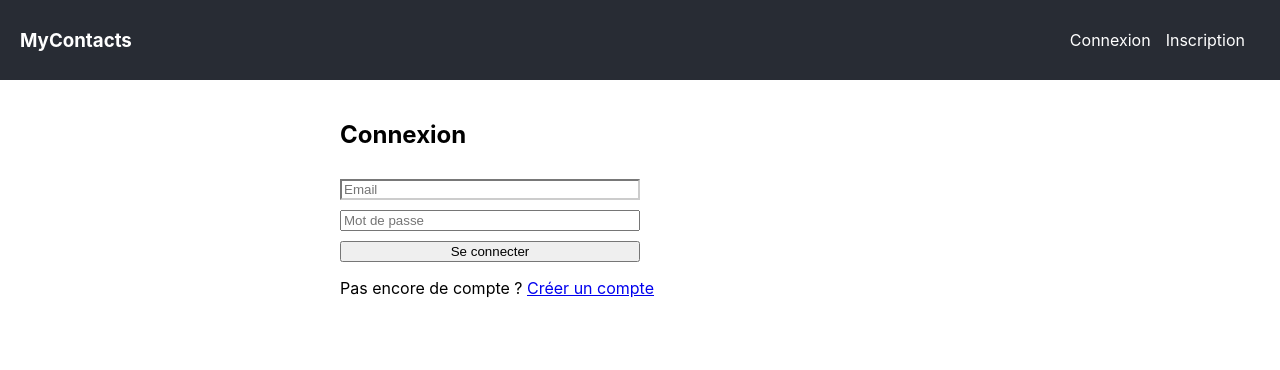
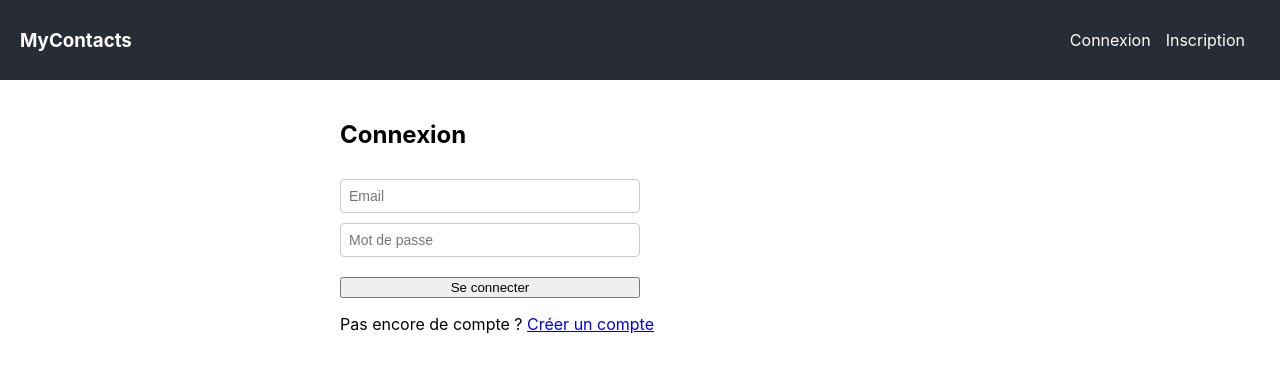
Before and after one commit to ShanthakumarThanus/MyContacts, a React (Create React App) app in the folder client/: page / in a window 1280 px wide. Shown: the top 370 px of the page. Built offline with nearby package versions, Linux system fonts and the light colour scheme.

Commit message:
ajustement visuel page login

```diff
--- a/client/src/pages/Login.jsx
+++ b/client/src/pages/Login.jsx
@@ -5,7 +5,7 @@ export default function Login() {
   const [password, setPassword] = useState("");
   const [message, setMessage] = useState("");
   const [isSuccess, setIsSuccess] = useState(false);
-  const [emailError, setEmailError] = useState(""); // nouvelle vérif dynamique
+  const [emailError, setEmailError] = useState("");
 
   // Vérifie en direct si l’email est valide
   const validateEmail = (value) => {
@@ -21,7 +21,6 @@ export default function Login() {
     e.preventDefault();
     setMessage("");
 
-    // Validation côté client
     if (emailError || !email) {
       setIsSuccess(false);
       setMessage("Veuillez entrer une adresse email valide.");
@@ -54,7 +53,7 @@ export default function Login() {
         setIsSuccess(false);
         setMessage(data.message || "Erreur lors de la connexion.");
       }
-    } catch (err) {
+    } catch {
       setIsSuccess(false);
       setMessage("Erreur de connexion au serveur.");
     }
@@ -77,6 +76,7 @@ export default function Login() {
           <p style={{ color: isSuccess ? "green" : "red" }}>{message}</p>
         )}
 
+        {/* Champ email */}
         <input
           type="email"
           placeholder="Email"
@@ -87,8 +87,10 @@ export default function Login() {
           }}
           required
           style={{
-            borderColor: emailError ? "red" : "#ccc",
-            outlineColor: emailError ? "red" : "#007bff",
+            border: `1px solid ${emailError ? "red" : "#ccc"}`,
+            borderRadius: "4px",
+            padding: "8px",
+            fontSize: "14px",
           }}
           title="Veuillez entrer une adresse email valide"
         />
@@ -96,15 +98,24 @@ export default function Login() {
           <small style={{ color: "red", fontSize: "0.85em" }}>{emailError}</small>
         )}
 
+        {/* Champ mot de passe */}
         <input
           type="password"
           placeholder="Mot de passe"
           value={password}
           onChange={(e) => setPassword(e.target.value)}
           required
+          style={{
+            border: "1px solid #ccc",
+            borderRadius: "4px",
+            padding: "8px",
+            fontSize: "14px",
+          }}
         />
 
-        <button type="submit">Se connecter</button>
+        <button type="submit" style={{ marginTop: "10px" }}>
+          Se connecter
+        </button>
       </form>
 
       <p>
```
